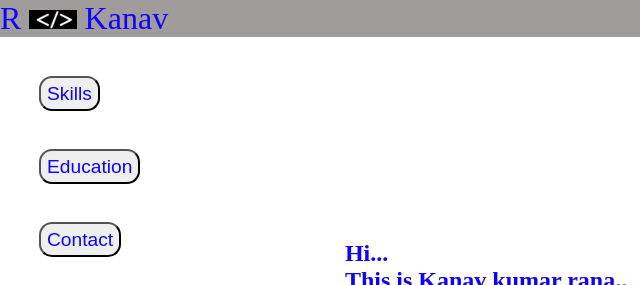
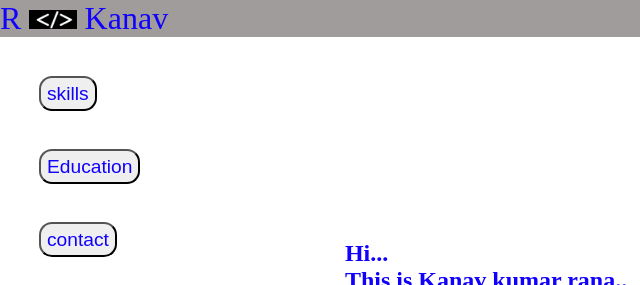
Before and after one commit to kanav789/light, a plain HTML site: page index.html in a window 1280 px wide. Shown: the top 285 px of the page, 0-640 px from the left. Drawn offline with Linux system fonts and the light colour scheme.

Commit message:
Update index.html

```diff
--- a/index.html
+++ b/index.html
@@ -18,9 +18,9 @@
     <div id="start"><a href="/index.html">R <img src="coder.jpg" alt=""> Kanav</a> </div>
     <nav>
       <ul>
-        <li><button><a href="/skills.html">Skills</a></button></li>
+        <li><button><a href="/Skills.html">skills</a></button></li>
         <li><button><a href="/Education.html">Education</a></button></li>
-        <li><button><a href="/contact.html">Contact</a></button></li>
+        <li><button><a href="/Contact.html">contact</a></button></li>
       </ul>
     </nav>
     </nav>
```
